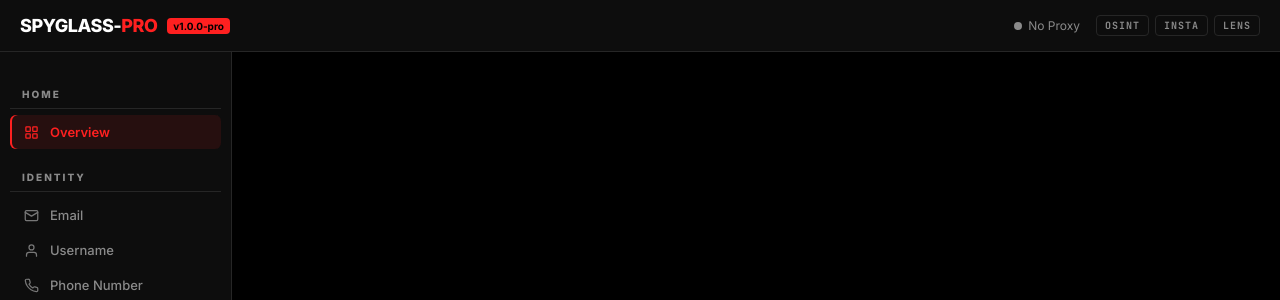
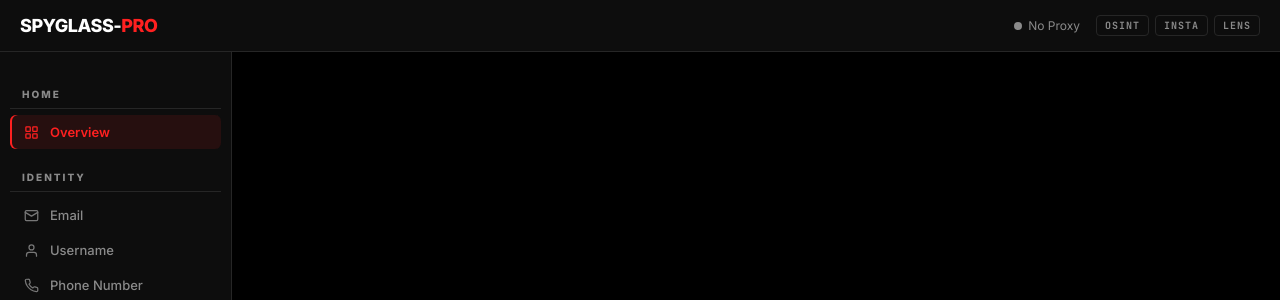
Before and after one commit to Ahmad170412/Spyglass-PRO, a Flask app: page / in a window 1280 px wide. Shown: the top 300 px of the page. Run offline with Flask 3, Linux system fonts and the light colour scheme; data that the repository does not hold is empty.

Commit message:
Remove the version badge from the top bar
The red v1.0.0-pro tag crowded the wordmark and was the only user of the
.badge rule. Drops the element, the dead CSS, and the template variable
added for it; /api/status still reports the version from version.py.

```diff
--- a/spyglass_pro/app.py
+++ b/spyglass_pro/app.py
@@ -58,8 +58,7 @@ def _gate_api():
 
 @app.route("/")
 def index():
-    # The version badge is rendered from version.py — one source of truth.
-    return render_template("index.html", version=__version__)
+    return render_template("index.html")
 
 
 @app.route("/api/status")
--- a/spyglass_pro/static/css/style.css
+++ b/spyglass_pro/static/css/style.css
@@ -58,15 +58,6 @@ body {
   color: var(--accent);
   font-size: 18px;
   font-weight: 800;
-}
-
-.badge {
-  font-size: 10px;
-  background: var(--accent);
-  color: #000;
-  padding: 2px 6px;
-  border-radius: 4px;
-  font-weight: 700;
 }
 
 .topbar-right {
--- a/spyglass_pro/templates/index.html
+++ b/spyglass_pro/templates/index.html
@@ -16,7 +16,6 @@
 <header class="topbar">
   <div class="topbar-left">
     <h1>Spyglass-<span class="pro">Pro</span></h1>
-    <span class="badge">v{{ version }}</span>
   </div>
   <div class="topbar-right">
     <div class="proxy-status" id="proxyStatus">
```
